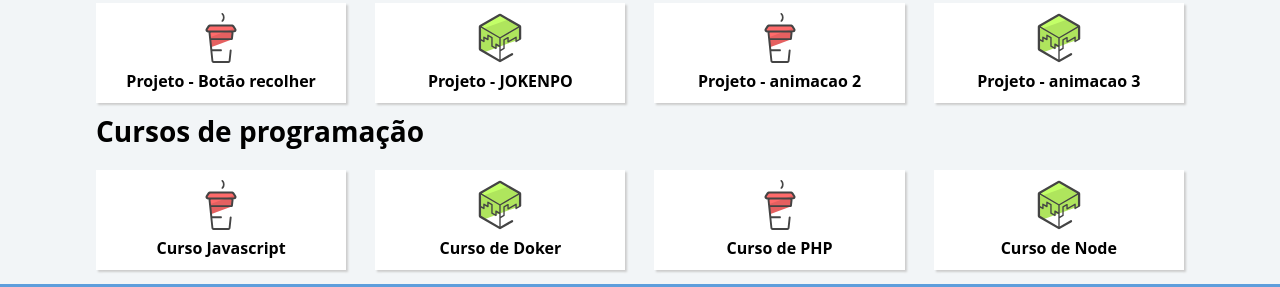
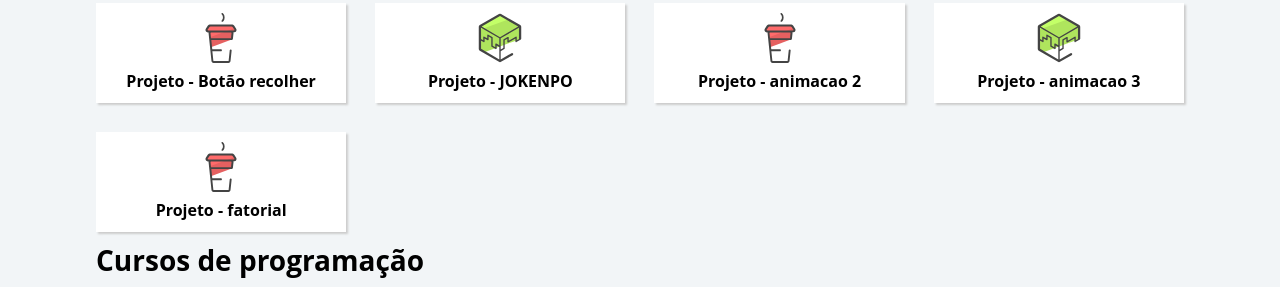
Before and after one commit to devOsvaldo2020/projeto-Todos-projetos-github, a plain HTML site: page index.html in a window 1280 px wide. Shown: the part 974-1261 px from the top of the page. Drawn offline with nearby package versions, Linux system fonts and the light colour scheme.

Commit message:
add link do projeto fatorial

```diff
--- a/index.html
+++ b/index.html
@@ -120,6 +120,7 @@
 						<li class="conteudoPrincipal-cursos-link"><a href="https://devosvaldo2020.github.io/projeto-jogo-jokenpo/" target="_blank">Projeto - JOKENPO </a>
 						<li class="conteudoPrincipal-cursos-link"><a href="https://devosvaldo2020.github.io/projeto-animation-cobrinha/" target="_blank">Projeto - animacao 2</a>
 						<li class="conteudoPrincipal-cursos-link"><a href="https://devosvaldo2020.github.io/projeto-animation-efeitoLouco/" target="_blank">Projeto - animacao 3</a>
+						<li class="conteudoPrincipal-cursos-link"><a href="https://devosvaldo2020.github.io/projeto---Fatorial/" target="_blank">Projeto - fatorial</a>
 						<!-- <li class="conteudoPrincipal-cursos-link"><a href="" target="_blank">Projeto - </a> -->
 
 
```
